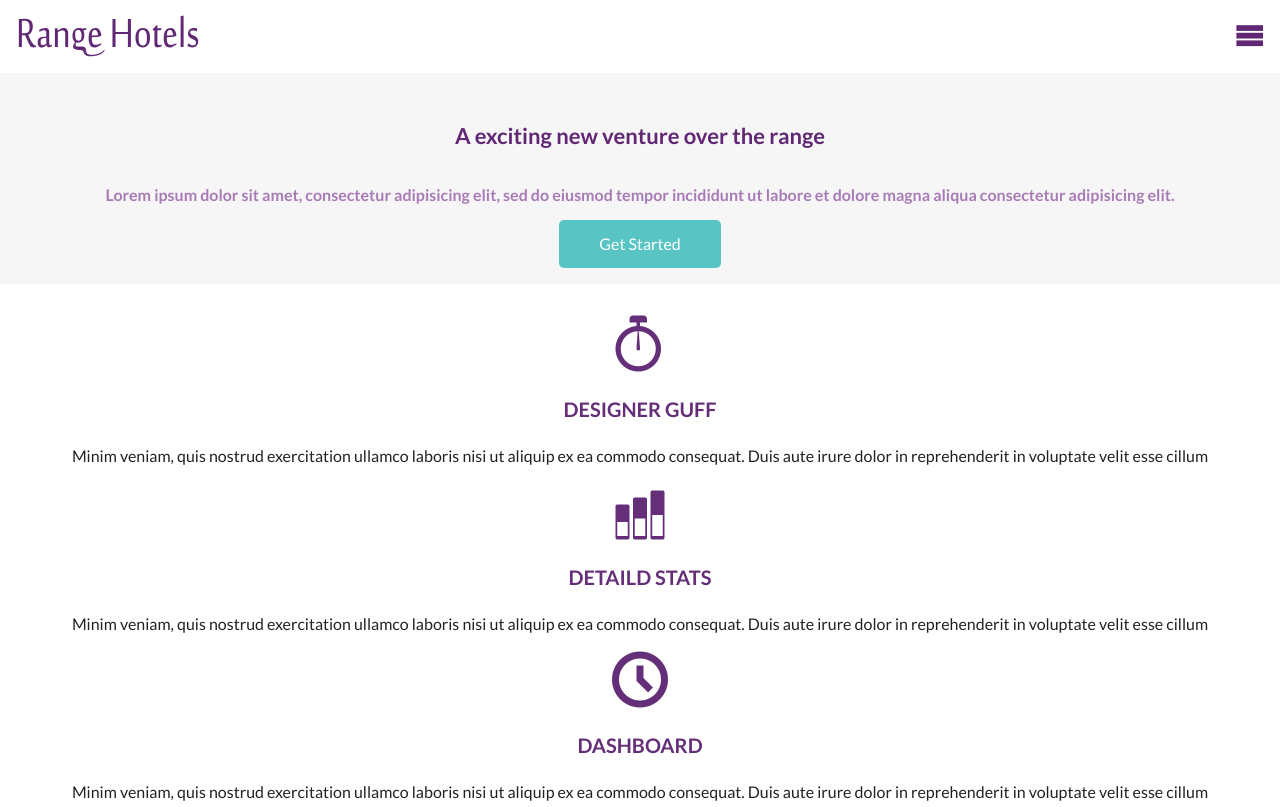
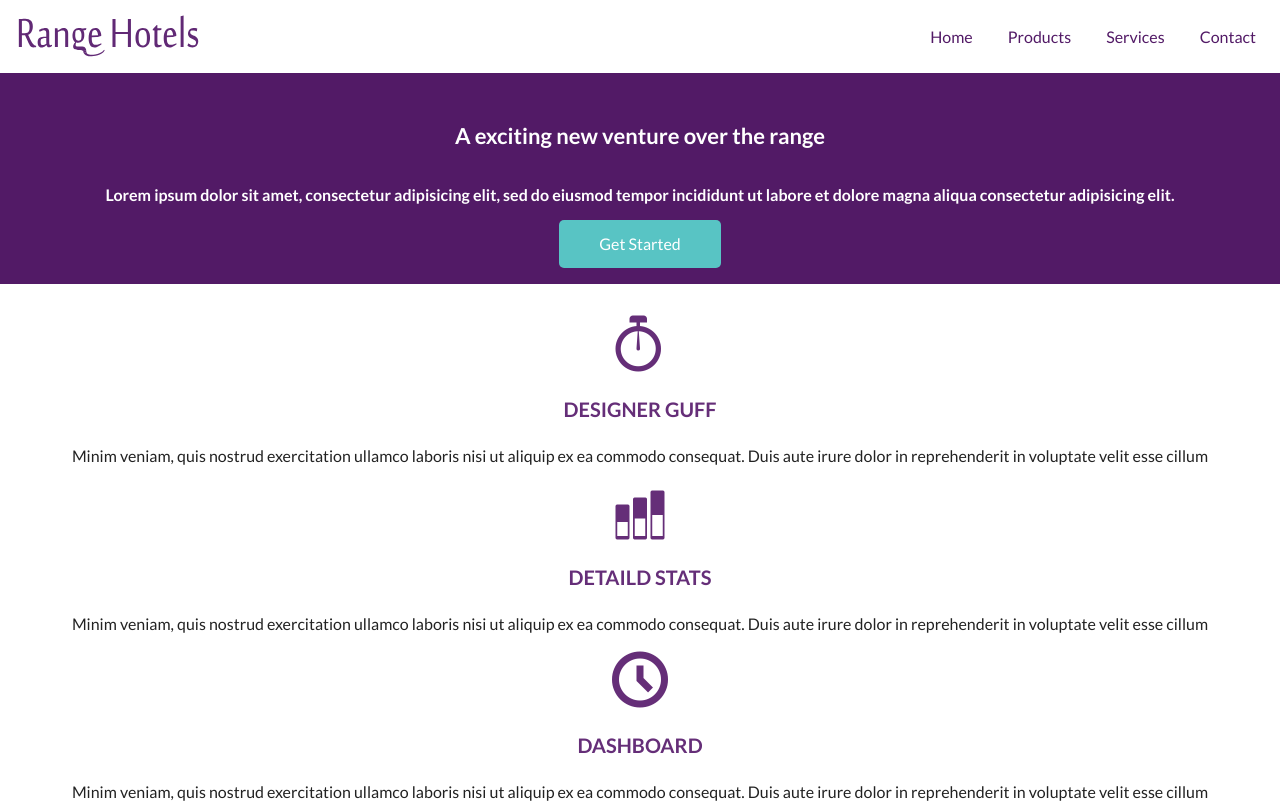
Before and after one commit to w-reis/range-hotels, a plain HTML site: page index.html in a window 1280 px wide. Shown: the top 807 px of the page. Drawn offline with Linux system fonts and the light colour scheme; files whose address does not match are found by name.

Commit message:
:art: create media query
styling menu

```diff
--- a/css/styles.css
+++ b/css/styles.css
@@ -54,12 +54,11 @@ body {
 .top-nav ul{
   position: fixed;
   top: 73px;
-  left: 0;
+  left: -100%;
   margin: 0;
   padding: 0;
   list-style: none;
-  transform: translateX(-100%);
-  transition: all .5s ease;
+  transition: left .5s ease;
   background: #612674;
   height: 100vh;
   width: 100%;
@@ -80,7 +79,7 @@ body {
 }
 
 #menu:checked ~ nav ul{
-  transform: translateX(0);
+  left: 0;
 }
 
 .top-content {
@@ -169,3 +168,52 @@ body {
   color: #83969f;
   line-height: 2.875em;
 }
+
+@media screen and (min-width: 48.75em) {
+
+  .top-nav {
+    text-align: right;
+  }
+
+  .btn-menu {
+    display: none;
+  }
+
+  .top-nav ul {
+    top: 0;
+    left: 0;
+    right: 0.5em;
+    transition: none;
+    background: transparent;
+    height: 73px;
+  }
+
+  .top-nav ul li {
+    display: inline-block;
+  }
+
+  .top-nav ul li:last-child {
+    margin-right: .5em;
+  }
+
+  .top-nav ul li a {
+    color: #521a66;
+    line-height: 73px;
+    padding-top: 0;
+    padding-bottom: 0;
+  }
+
+  .top-nav ul li a:hover {
+    background: #e7d9fc;
+  }
+
+  .top-content {
+    background: #521a66;
+    color: #ffffff
+  }
+
+  .top-content-title,
+  .top-content-subtitle {
+    color: #ffffff;
+  }
+}
```
